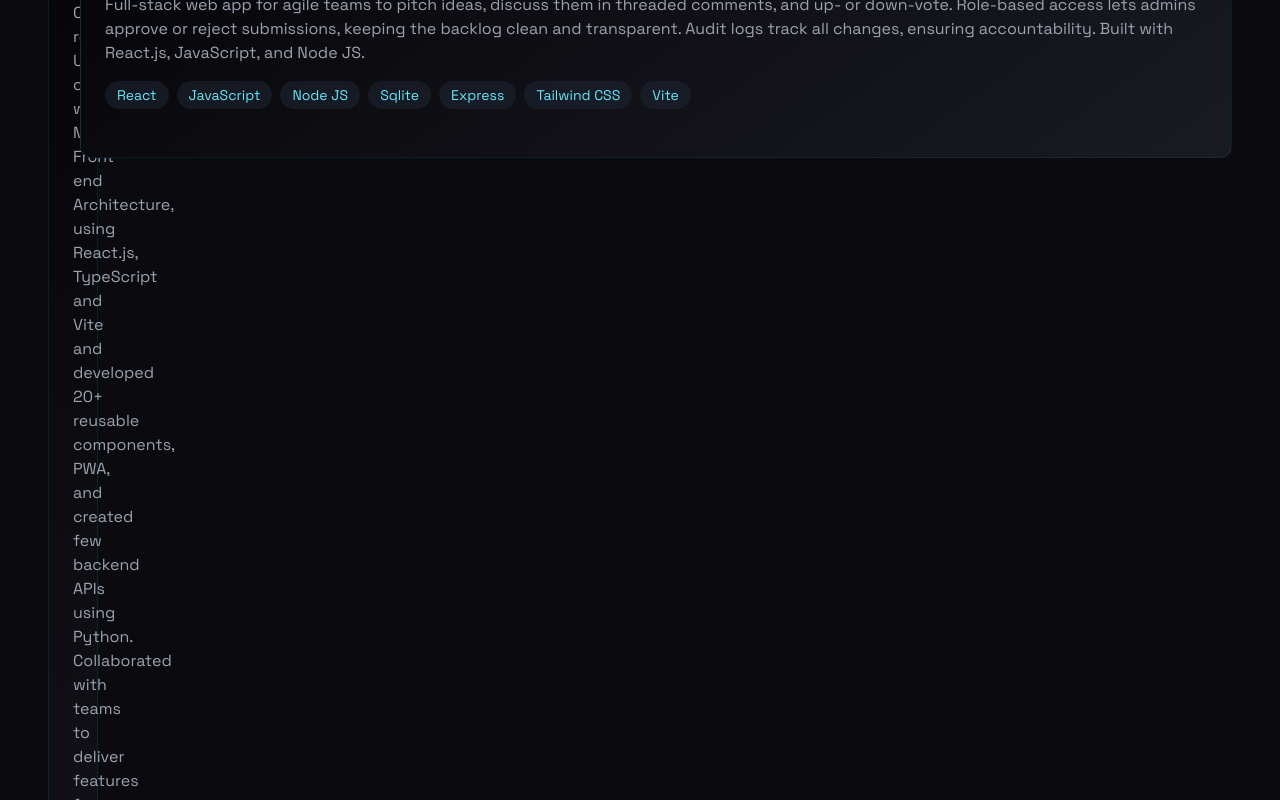
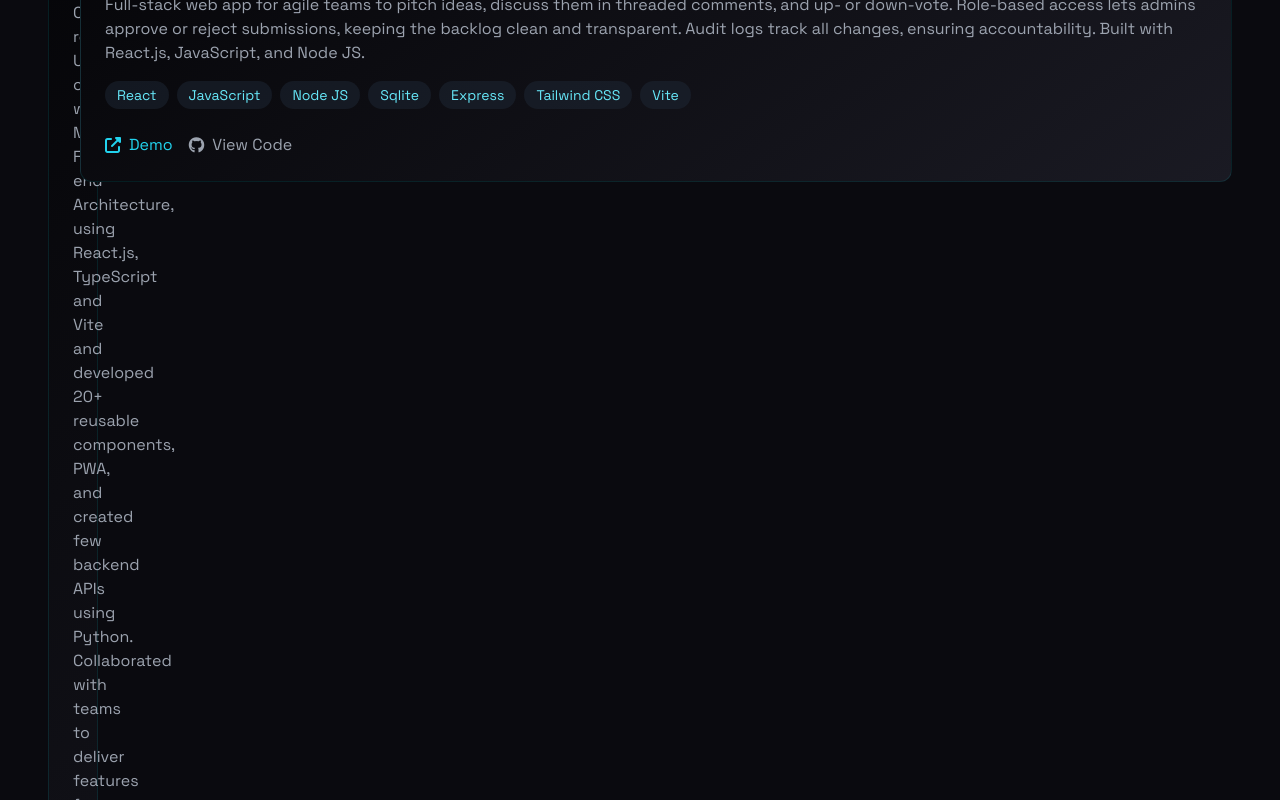
Before and after one commit to abhayrai8299/Portfolio-Abhay-Rai, a React (Vite) app: page / in a window 1280 px wide. Shown: the part 1120-1920 px from the top of the page. Built offline with nearby package versions, Linux system fonts and the light colour scheme.

Commit message:
added project links

```diff
--- a/src/components/Projects/ProjectsSection.tsx
+++ b/src/components/Projects/ProjectsSection.tsx
@@ -101,6 +101,8 @@ const ProjectsSection = () => {
             ],
             bgColor: "bg-cyan-900/50",
             iconColor: "text-cyan-300",
+            demoLink: "https://idea-mgmt.vercel.app/",
+            codeLink: "https://github.com/varunrobust/idea_management_frontend",
         },
         {
             icon: "cloud",
@@ -110,6 +112,7 @@ const ProjectsSection = () => {
             technologies: ["React", "JavaScript", "Tailwind CSS", "Vite"],
             bgColor: "bg-purple-900/50",
             iconColor: "text-purple-300",
+            codeLink: "https://github.com/varunrobust/weather_app",
         },
     ];
 
```
